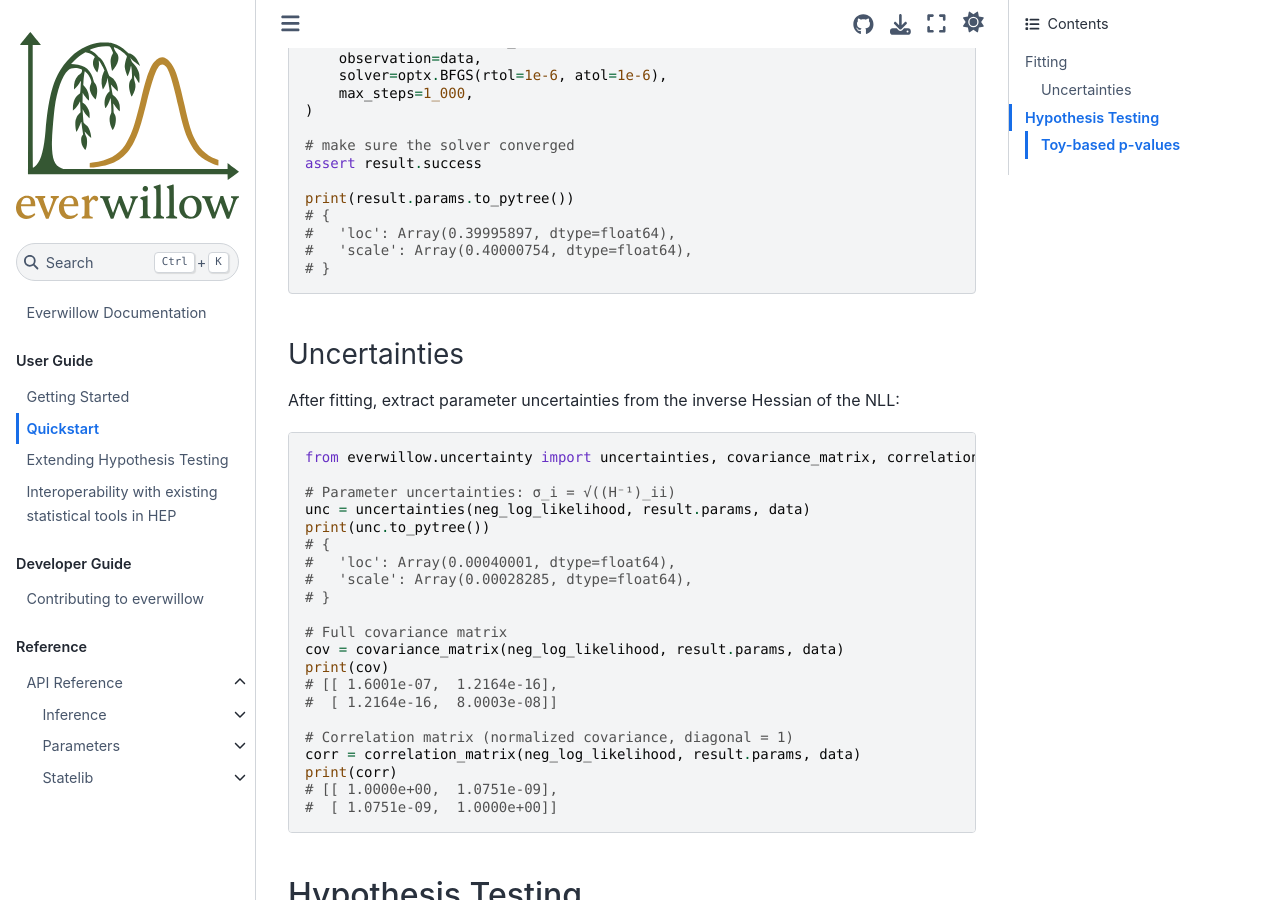
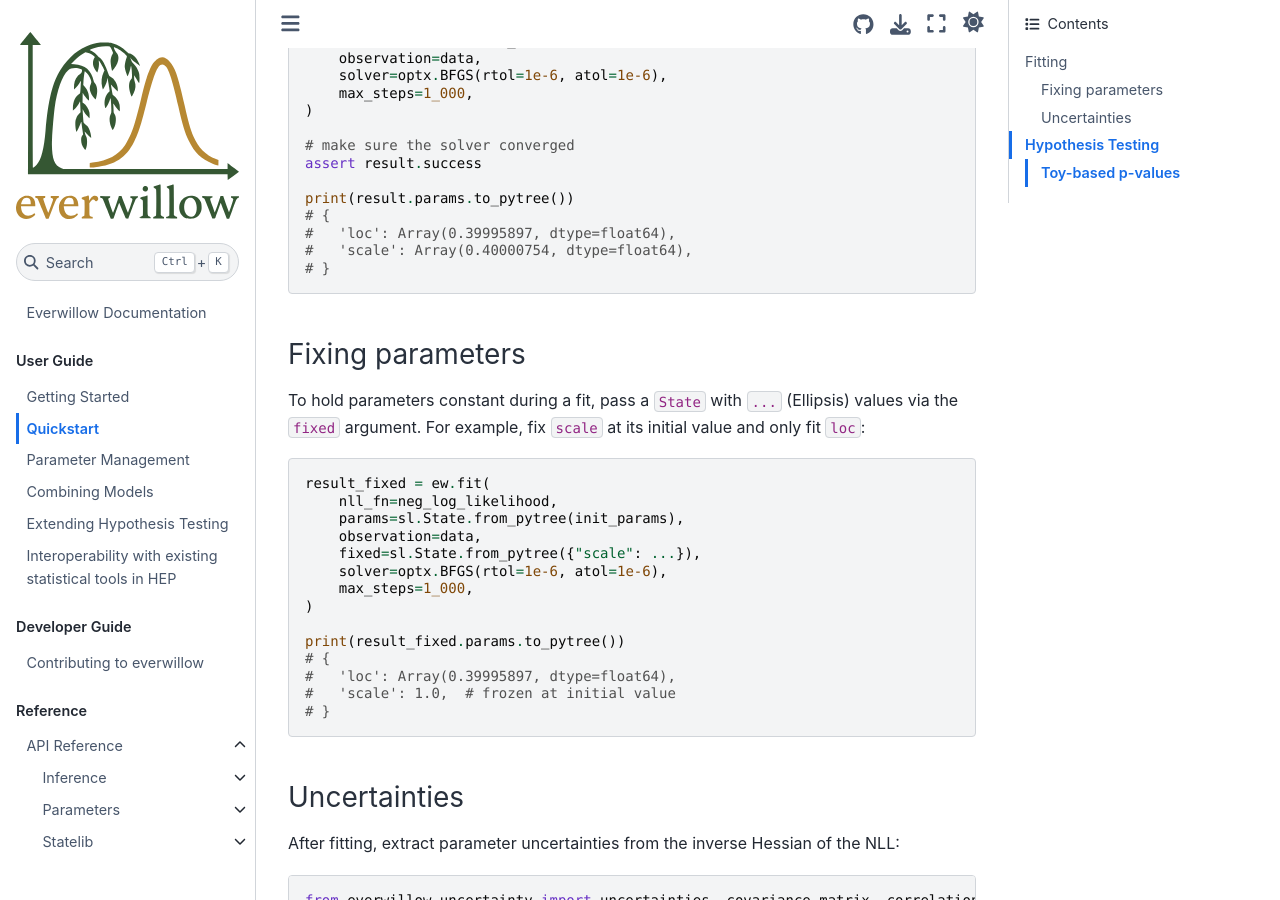
Before and after one commit to MoAly98/everwillow, a Sphinx documentation site: the page built from docs/quickstart.md, in a window 1280 px wide and 900 px high, scrolled down 849 px. Built offline with Sphinx 7.4.7 and the Sphinx Book theme 1.1.4, drawn with Linux system fonts in a browser that asks for light colours; some of the changed text lies outside the part shown.

Commit message:
docs: add statelib and combining-models guides, extend quickstart with fixed params

````diff
--- a/docs/quickstart.md
+++ b/docs/quickstart.md
@@ -47,6 +47,27 @@ print(result.params.to_pytree())
 # {
 #   'loc': Array(0.39995897, dtype=float64),
 #   'scale': Array(0.40000754, dtype=float64),
+# }
+```
+
+### Fixing parameters
+
+To hold parameters constant during a fit, pass a `State` with `...` (Ellipsis) values via the `fixed` argument. For example, fix `scale` at its initial value and only fit `loc`:
+
+```python
+result_fixed = ew.fit(
+    nll_fn=neg_log_likelihood,
+    params=sl.State.from_pytree(init_params),
+    observation=data,
+    fixed=sl.State.from_pytree({"scale": ...}),
+    solver=optx.BFGS(rtol=1e-6, atol=1e-6),
+    max_steps=1_000,
+)
+
+print(result_fixed.params.to_pytree())
+# {
+#   'loc': Array(0.39995897, dtype=float64),
+#   'scale': 1.0,  # frozen at initial value
 # }
 ```
 
@@ -173,9 +194,9 @@ for name, val in brazil.expected:
 
 Hypothesis testing in everwillow is built from three composable pieces:
 
-- **Test statistic** — computes a scalar from the NLL and data. `QTilde` (default) and `QMu` are one-sided for upper limits, `Q0` is for discovery, `TMu` is two-sided for intervals.
-- **Distribution** — converts the test statistic into p-values. Asymptotic distributions (`QTildeAsymptotic`, `QMuAsymptotic`, etc.) use the Cowan et al. formulas. `SimpleEmpiricalDistribution` uses toys.
-- **Calculator** — binds the model (NLL, parameters, data) and orchestrates the test. `AsymptoticCalculator` extends `HypoTestCalculator` with Asimov dataset generation via `predict_fn`.
+- **Test statistic**  - computes a scalar from the NLL and data. `QTilde` (default) and `QMu` are one-sided for upper limits, `Q0` is for discovery, `TMu` is two-sided for intervals.
+- **Distribution**  - converts the test statistic into p-values. Asymptotic distributions (`QTildeAsymptotic`, `QMuAsymptotic`, etc.) use the Cowan et al. formulas. `SimpleEmpiricalDistribution` uses toys.
+- **Calculator**  - binds the model (NLL, parameters, data) and orchestrates the test. `AsymptoticCalculator` extends `HypoTestCalculator` with Asimov dataset generation via `predict_fn`.
 
 ### Toy-based p-values
 
````
Also changed, not shown: docs/combining-models.md (added, +105 -0 lines), docs/index.md (+2 -0 lines), docs/statelib.md (added, +104 -0 lines).
